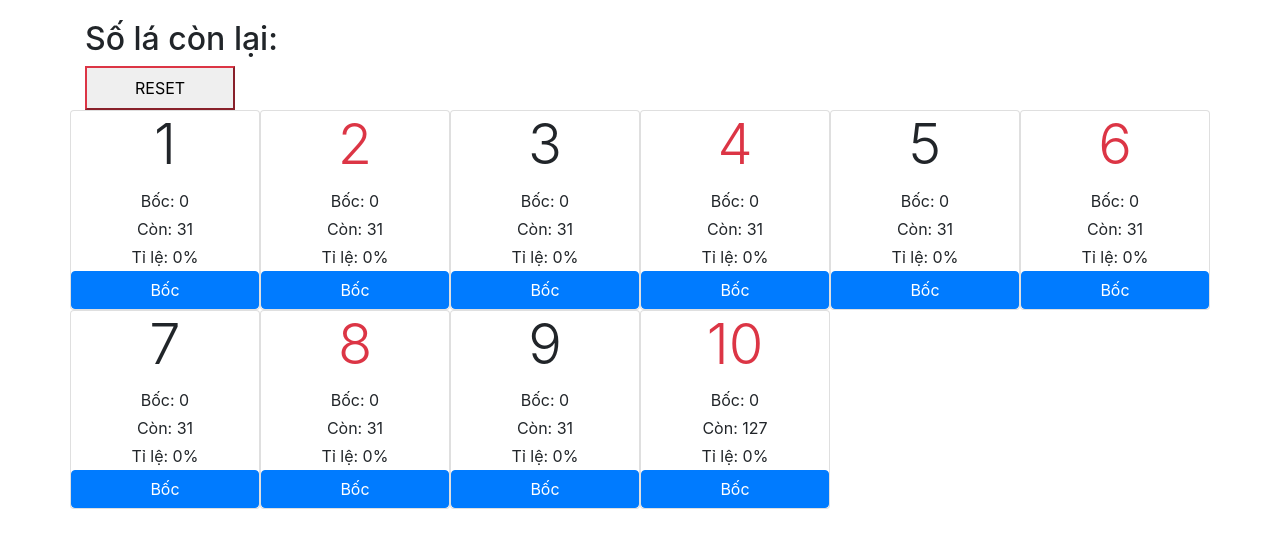
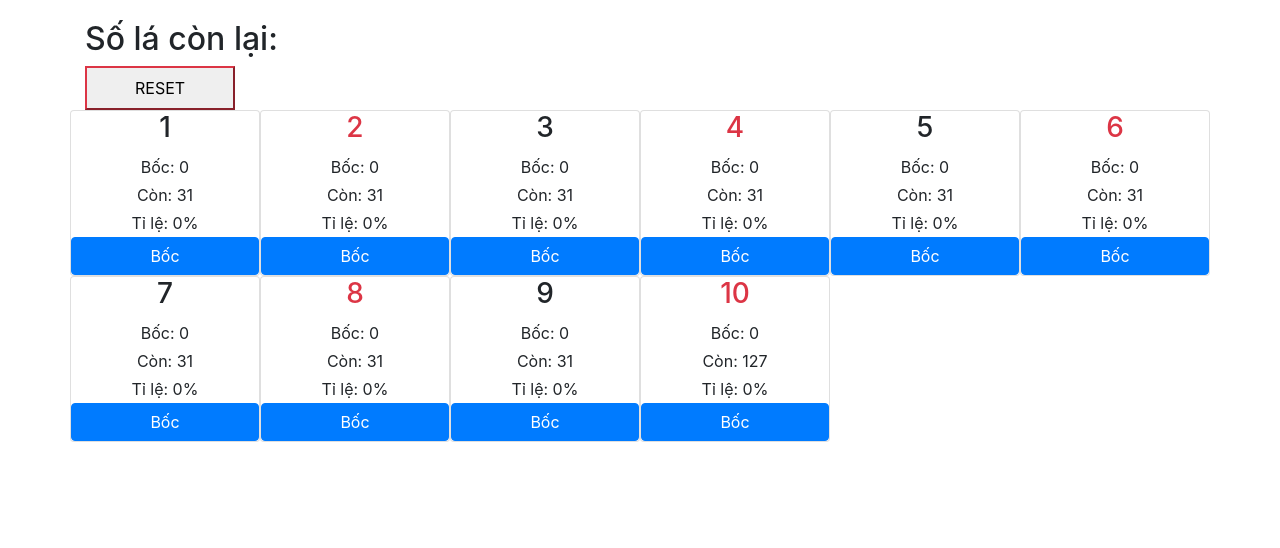
Before and after one commit to TatzkDepression/game-card, a plain HTML site: page index.html in a window 1280 px wide. Drawn offline with nearby package versions, Linux system fonts and the light colour scheme.

Commit message:
Add files via upload

```diff
--- a/index.html
+++ b/index.html
@@ -20,7 +20,7 @@
       <div class="row">
         <!-- Card A -->
         <div class="col-3 col-md-2 card text-center" id="card1">
-          <h3 class="display-4 text-bold">1</h3>
+          <h3 class="text-bold">1</h3>
           <p>Bốc: <span id="dem1">0</span></p>
           <p>Còn: <span id="conlai1">31</span></p>
           <p>Tỉ lệ: <span id="tyle1">0%</span></p>
@@ -29,7 +29,7 @@
 
         <!-- Card 2 -->
         <div class="col-3 col-md-2 card text-center" id="card2">
-          <h3 class="display-4 text-bold text-danger">2</h3>
+          <h3 class="text-bold text-danger">2</h3>
           <p>Bốc: <span id="dem2">0</span></p>
           <p>Còn: <span id="conlai2">31</span></p>
           <p>Tỉ lệ: <span id="tyle2">0%</span></p>
@@ -38,7 +38,7 @@
 
         <!-- Card 3 -->
         <div class="col-3 col-md-2 card text-center" id="card3">
-          <h3 class="display-4 text-bold">3</h3>
+          <h3 class="text-bold">3</h3>
           <p>Bốc: <span id="dem3">0</span></p>
           <p>Còn: <span id="conlai3">31</span></p>
           <p>Tỉ lệ: <span id="tyle3">0%</span></p>
@@ -47,7 +47,7 @@
 
         <!-- Card 4 -->
         <div class="col-3 col-md-2 card text-center" id="card4">
-          <h3 class="display-4 text-bold text-danger">4</h3>
+          <h3 class="text-bold text-danger">4</h3>
           <p>Bốc: <span id="dem4">0</span></p>
           <p>Còn: <span id="conlai4">31</span></p>
           <p>Tỉ lệ: <span id="tyle4">0%</span></p>
@@ -56,7 +56,7 @@
 
         <!-- Card 5 -->
         <div class="col-3 col-md-2 card text-center" id="card5">
-          <h3 class="display-4 text-bold">5</h3>
+          <h3 class="text-bold">5</h3>
           <p>Bốc: <span id="dem5">0</span></p>
           <p>Còn: <span id="conlai5">31</span></p>
           <p>Tỉ lệ: <span id="tyle5">0%</span></p>
@@ -65,7 +65,7 @@
 
         <!-- Card 6 -->
         <div class="col-3 col-md-2 card text-center" id="card6">
-          <h3 class="display-4 text-bold text-danger">6</h3>
+          <h3 class="text-bold text-danger">6</h3>
           <p>Bốc: <span id="dem6">0</span></p>
           <p>Còn: <span id="conlai6">31</span></p>
           <p>Tỉ lệ: <span id="tyle6">0%</span></p>
@@ -74,7 +74,7 @@
 
         <!-- Card 7 -->
         <div class="col-3 col-md-2 card text-center" id="card7">
-          <h3 class="display-4 text-bold">7</h3>
+          <h3 class="text-bold">7</h3>
           <p>Bốc: <span id="dem7">0</span></p>
           <p>Còn: <span id="conlai7">31</span></p>
           <p>Tỉ lệ: <span id="tyle7">0%</span></p>
@@ -83,7 +83,7 @@
 
         <!-- Card 8 -->
         <div class="col-3 col-md-2 card text-center" id="card8">
-          <h3 class="display-4 text-bold text-danger">8</h3>
+          <h3 class="text-bold text-danger">8</h3>
           <p>Bốc: <span id="dem8">0</span></p>
           <p>Còn: <span id="conlai8">31</span></p>
           <p>Tỉ lệ: <span id="tyle8">0%</span></p>
@@ -92,7 +92,7 @@
 
         <!-- Card 9 -->
         <div class="col-3 col-md-2 card text-center" id="card9">
-          <h3 class="display-4 text-bold">9</h3>
+          <h3 class="text-bold">9</h3>
           <p>Bốc: <span id="dem9">0</span></p>
           <p>Còn: <span id="conlai9">31</span></p>
           <p>Tỉ lệ: <span id="tyle9">0%</span></p>
@@ -101,7 +101,7 @@
 
         <!-- Card 10 -->
         <div class="col-3 col-md-2 card text-center" id="card10">
-          <h3 class="display-4 text-bold text-danger">10</h3>
+          <h3 class="text-bold text-danger">10</h3>
           <p>Bốc: <span id="dem10">0</span></p>
           <p>Còn: <span id="conlai10">127</span></p>
           <p>Tỉ lệ: <span id="tyle10">0%</span></p>
```
